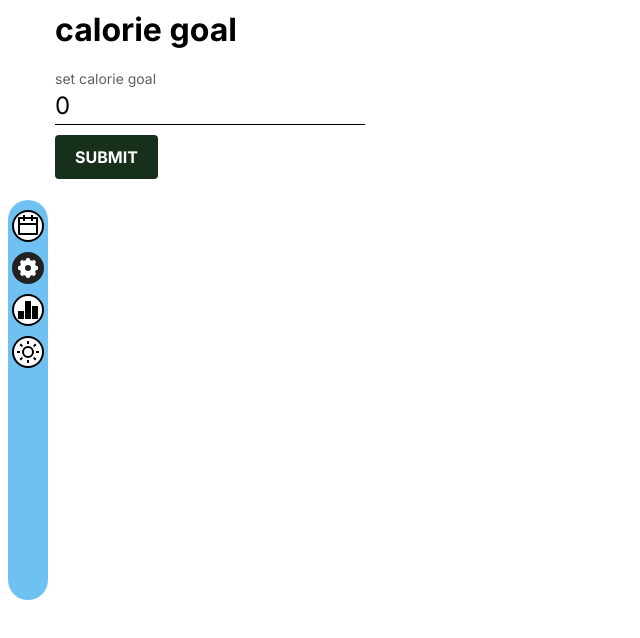
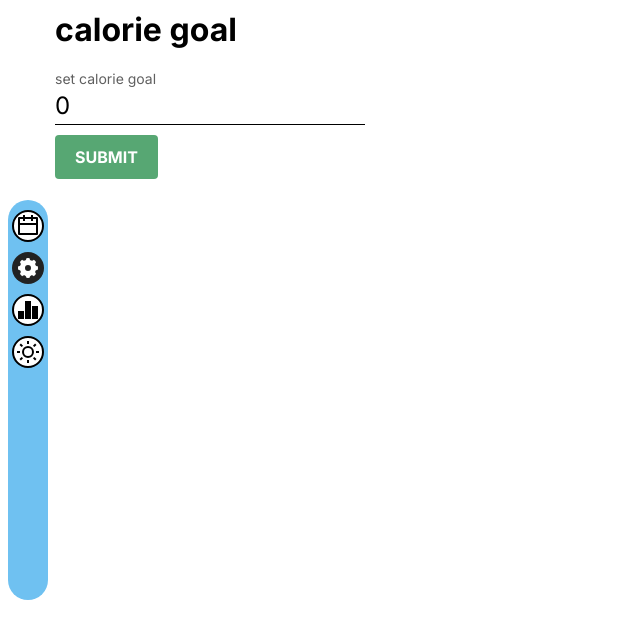
Before and after one commit to colorlessenergy/calorie-tracker, a Next.js app: page /settings/calorie-goal in a window 1280 px wide. Shown: the top 638 px of the page, without its empty margins (0-640 px from the left). Built offline with nearby package versions, Linux system fonts and the light colour scheme.

Commit message:
modify green variable

```diff
--- a/styles/_variables.scss
+++ b/styles/_variables.scss
@@ -1,5 +1,5 @@
 $dark-blue: #030852;
 $red: #b7094c;
 $orange: #ff8800;
-$green: #17301c;
+$green: #57a773;
 $purple: #723c70;
```
